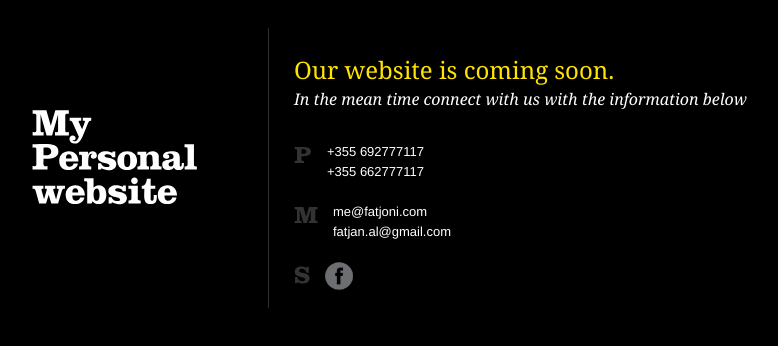
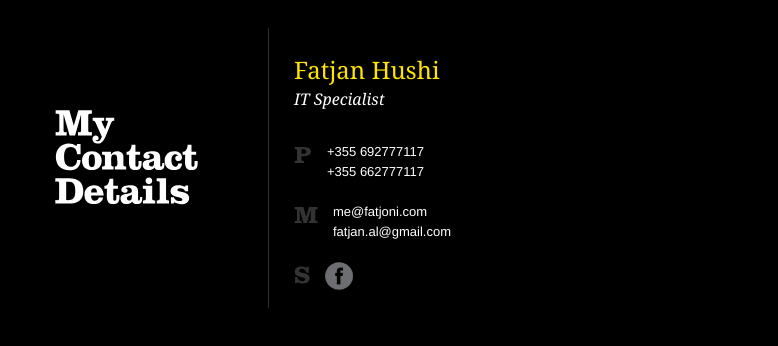
Before and after one commit to fatjanhushi/fatjanhushi, a plain HTML site: page index.html in a window 1280 px wide. Shown: the part 232-578 px from the top of the page, without its empty margins (251-1029 px from the left). Drawn offline with nearby package versions, Linux system fonts and the light colour scheme.

Commit message:
Update index.html

```diff
--- a/index.html
+++ b/index.html
@@ -16,9 +16,9 @@
 <body>
 <div id="shim"></div>
 <div id="content">
-	<div class="logo_box"><h1>My<br/>Personal<br/>website</h1></div>
+	<div class="logo_box"><h1>My<br/>Contact<br/>Details</h1></div>
 	<div class="main_box">
-		<h2>Our website is coming soon.<br/><span>In the mean time connect with us with the information below</span></h2>
+		<h2>Fatjan Hushi<br/><span>IT Specialist</h2>
 
 		<ul class="info">
 			<li>
```
